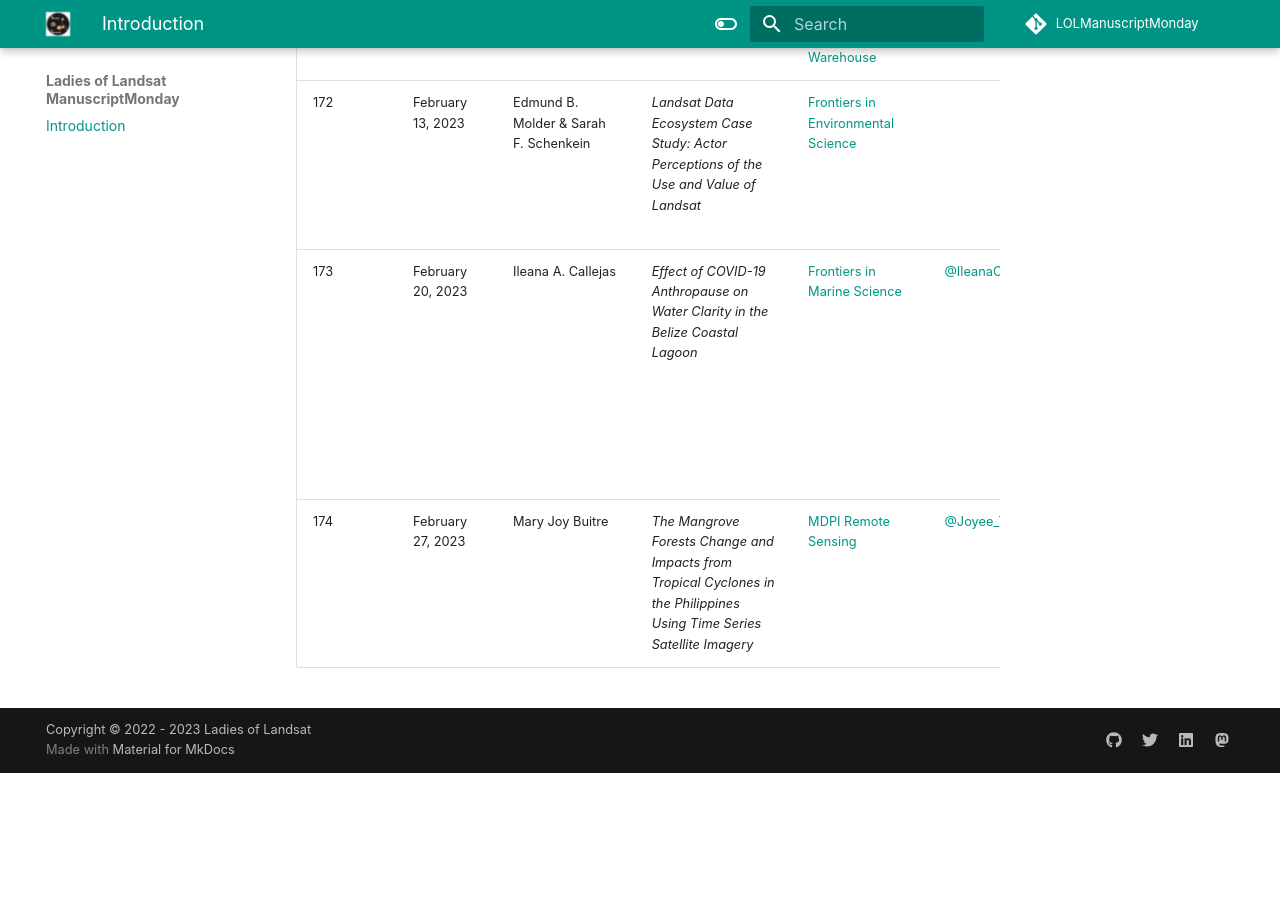
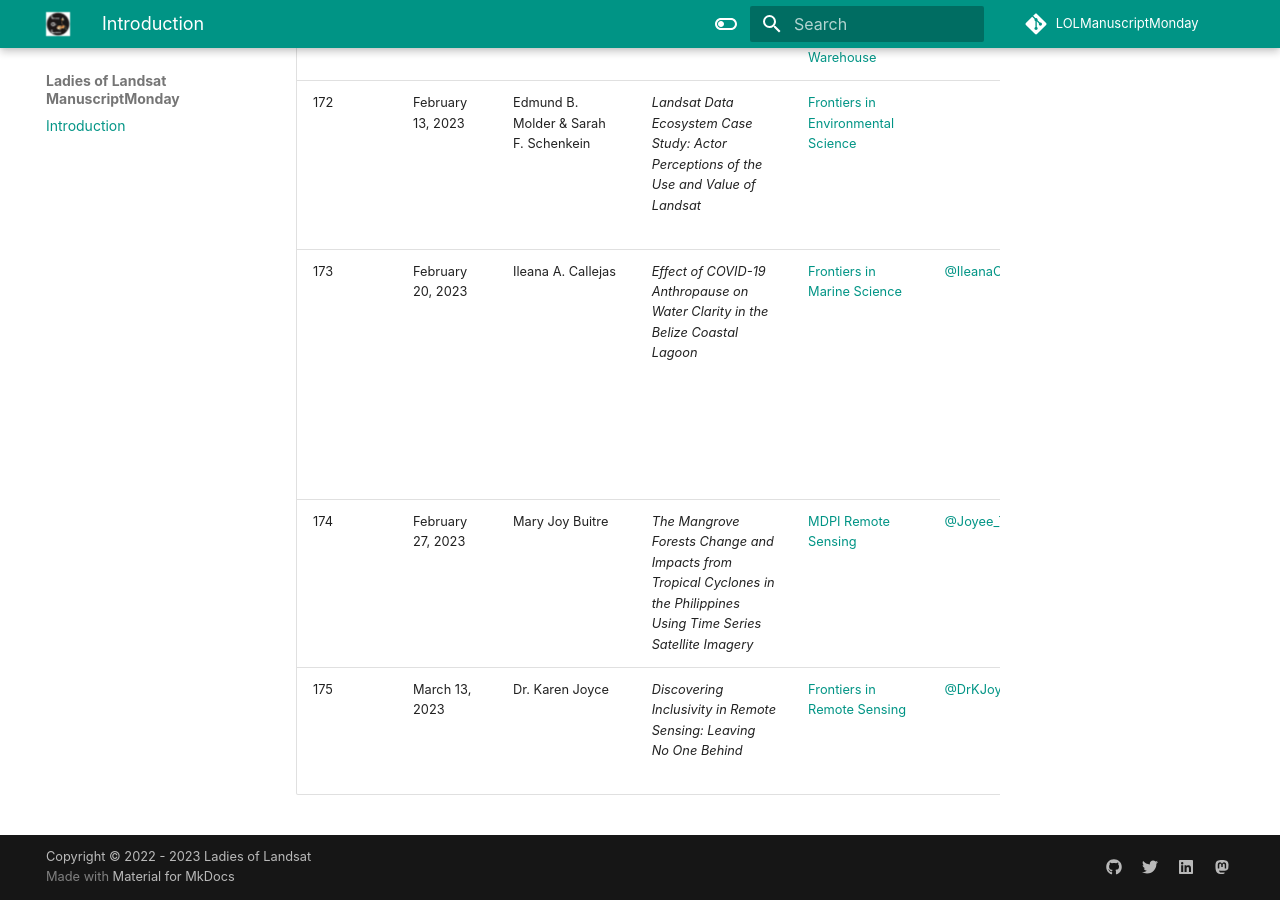
Before and after one commit to ladiesoflandsat/LOLManuscriptMonday, an MkDocs documentation site: the page built from docs/README.md, in a window 1280 px wide and 900 px high, scrolled down 31745 px. Built offline with MkDocs 1.6.1 and Material for MkDocs 9.7.7, drawn with Linux system fonts in a browser that asks for light colours; some web fonts are replaced; comment, search, counter and statistics services are not loaded; before the commit the page ends 32518 px from its top, so only the background shows below that.

Commit message:
updated index

```diff
--- a/docs/README.md
+++ b/docs/README.md
@@ -193,6 +193,7 @@
 172 | February 13, 2023 | Edmund B. Molder & Sarah F. Schenkein | _Landsat Data Ecosystem Case Study: Actor Perceptions of the Use and Value of Landsat_ | [Frontiers in Environmental Science](https://www.frontiersin.org/articles/10.3389/fenvs.2021.805174/full) | | [Molder & Schenkein 2022](https://twitter.com/LadiesOfLandsat/status/1625120819545362439?s=20) | Landsat, data ecosystem, values, decision support, societal benefits, qualitative, remote sensing, Earth observation |
 173 | February 20, 2023 | Ileana A. Callejas | _Effect of COVID-19 Anthropause on Water Clarity in the Belize Coastal Lagoon_ | [Frontiers in Marine Science](https://www.frontiersin.org/articles/10.3389/fmars.2021.648522/full) | [@IleanaCallejas](https://twitter.com/IleanaCallejas) | [Callejas 2021](https://twitter.com/LadiesOfLandsat/status/1627610987959394304?s=20) | diffuse attenuation coefficient, moderate resolution imaging spectroradiometer, remote sensing, water quality, marine traffic, Belize Barrier Reef Reserve System, water clarity |
 174 | February 27, 2023 | Mary Joy Buitre | _The Mangrove Forests Change and Impacts from Tropical Cyclones in the Philippines Using Time Series Satellite Imagery_ | [MDPI Remote Sensing](https://www.mdpi.com/2072-4292/11/6/688) | [@Joyee_Twenty5](https://twitter.com/Joyee_Twenty5) | [Buitre 2019](https://twitter.com/LadiesOfLandsat/status/1630154466006818817) | comparative analysis, mangroves, Philippines, landscape metrics |
+175 | March 13, 2023 | Dr. Karen Joyce | _Discovering Inclusivity in Remote Sensing: Leaving No One Behind_ | [Frontiers in Remote Sensing](https://www.frontiersin.org/articles/10.3389/frsen.2022.869291/full) | [@DrKJoyce](https://twitter.com/DrKJoyce) | [Joyce 2022](https://twitter.com/LadiesOfLandsat/status/1635318117281968131?s=20) | diversity, equity, inclusion, remote sensing, editorial boards, publications |
 
 </div>
 
```
